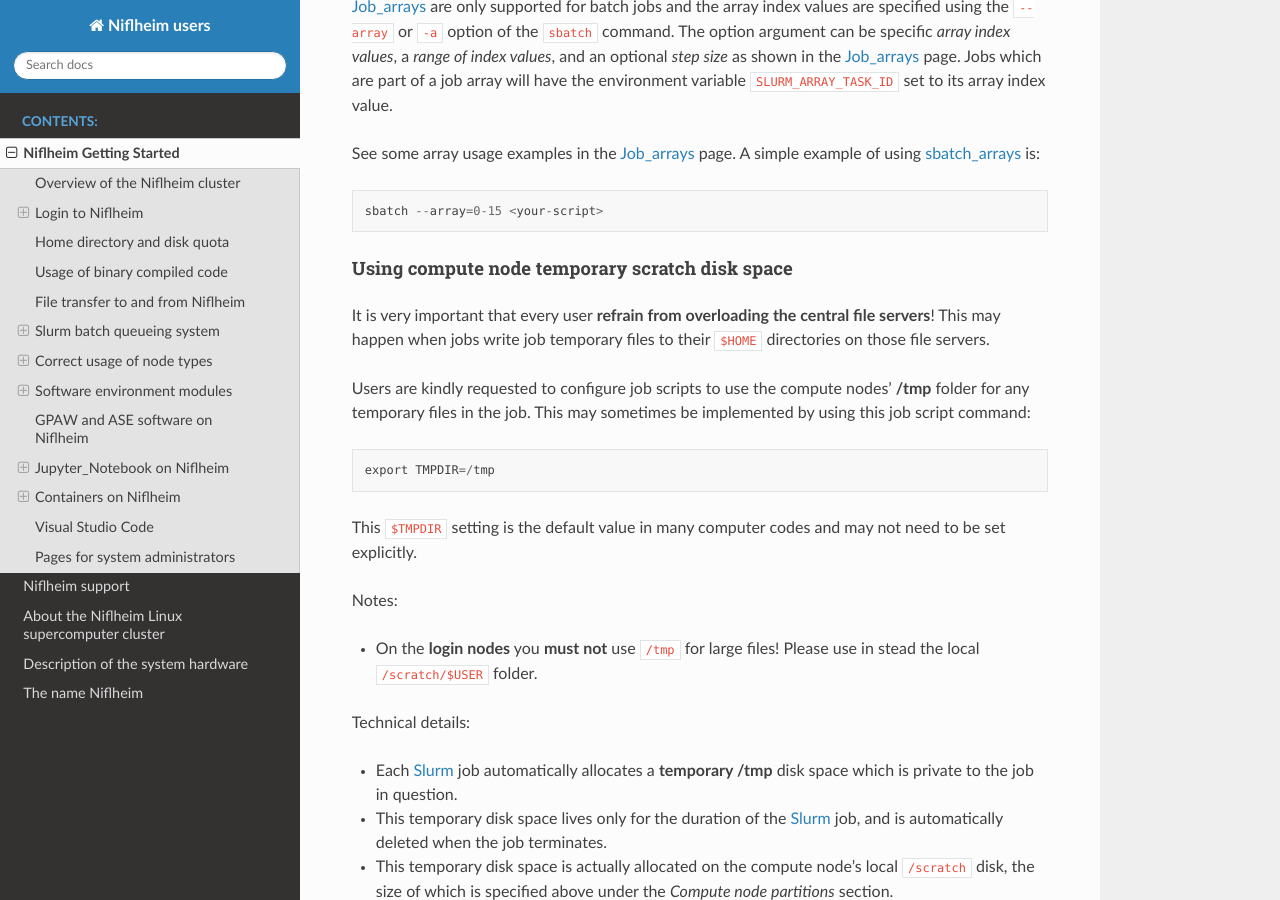
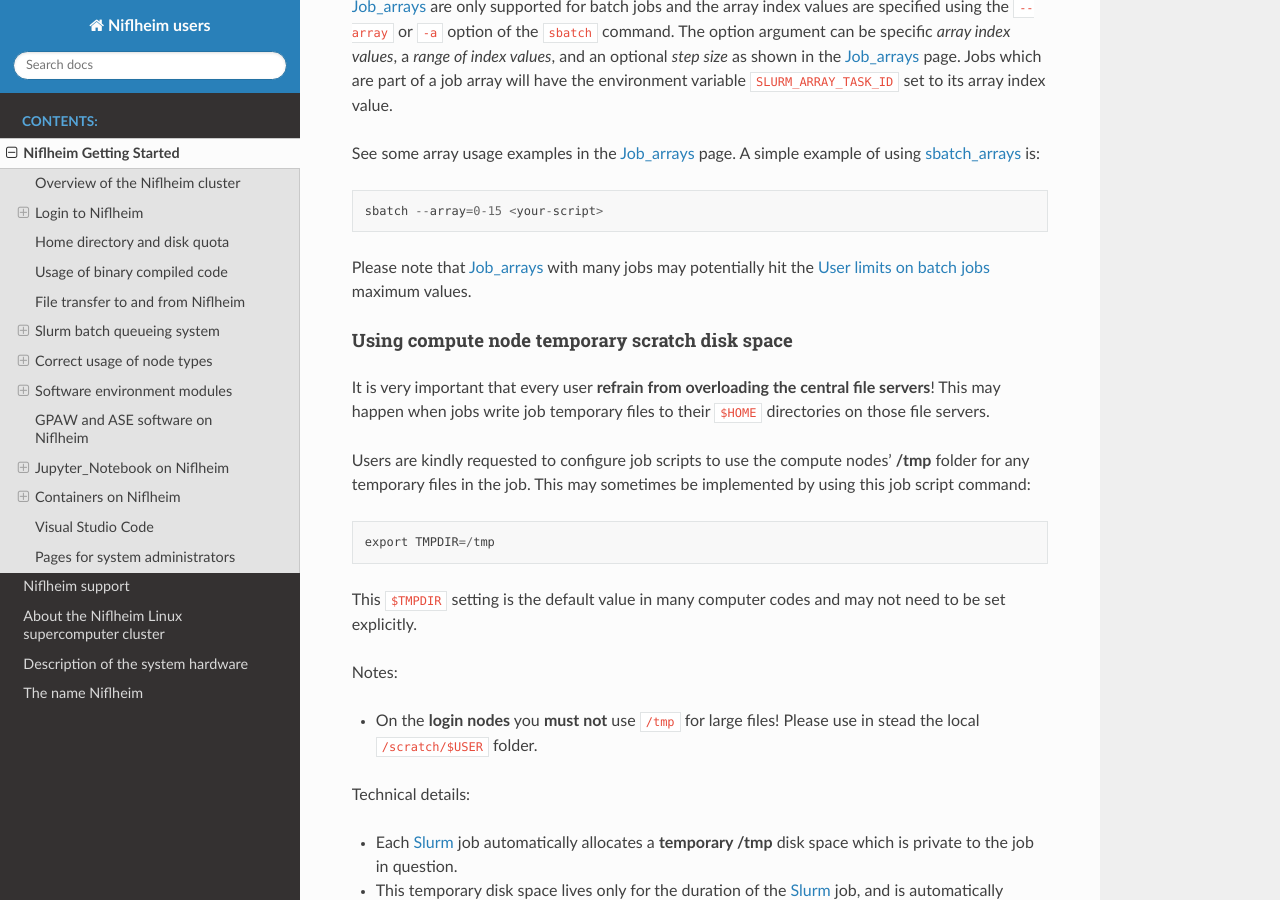
Before and after one commit to OleHolmNielsen/Niflheim_users, a Sphinx documentation site: the page built from docs/Niflheim_Getting_Started.rst, in a window 1280 px wide and 900 px high, scrolled down 10587 px. Built offline with Sphinx 7.4.7 and the Read the Docs theme 3.1.0, drawn with Linux system fonts in a browser that asks for light colours.

Commit message:
User_limits maximum values

```diff
--- a/docs/Niflheim_Getting_Started.rst
+++ b/docs/Niflheim_Getting_Started.rst
@@ -504,6 +504,8 @@ You may use this information to determine if your jobs are behaving correctly in
 
 .. _pestat: https://github.com/OleHolmNielsen/Slurm_tools/tree/master/pestat
 
+.. _User_limits:
+
 User limits on batch jobs
 .........................
 
@@ -571,6 +573,8 @@ See some array usage examples in the Job_arrays_ page.
 A simple example of using sbatch_arrays_ is::
 
   sbatch --array=0-15 <your-script>
+
+Please note that Job_arrays_ with many jobs may potentially hit the :ref:`User_limits` maximum values.
 
 .. _Job_arrays: https://slurm.schedmd.com/job_array.html
 .. _sbatch_arrays: https://slurm.schedmd.com/sbatch.html#OPT_array
```
